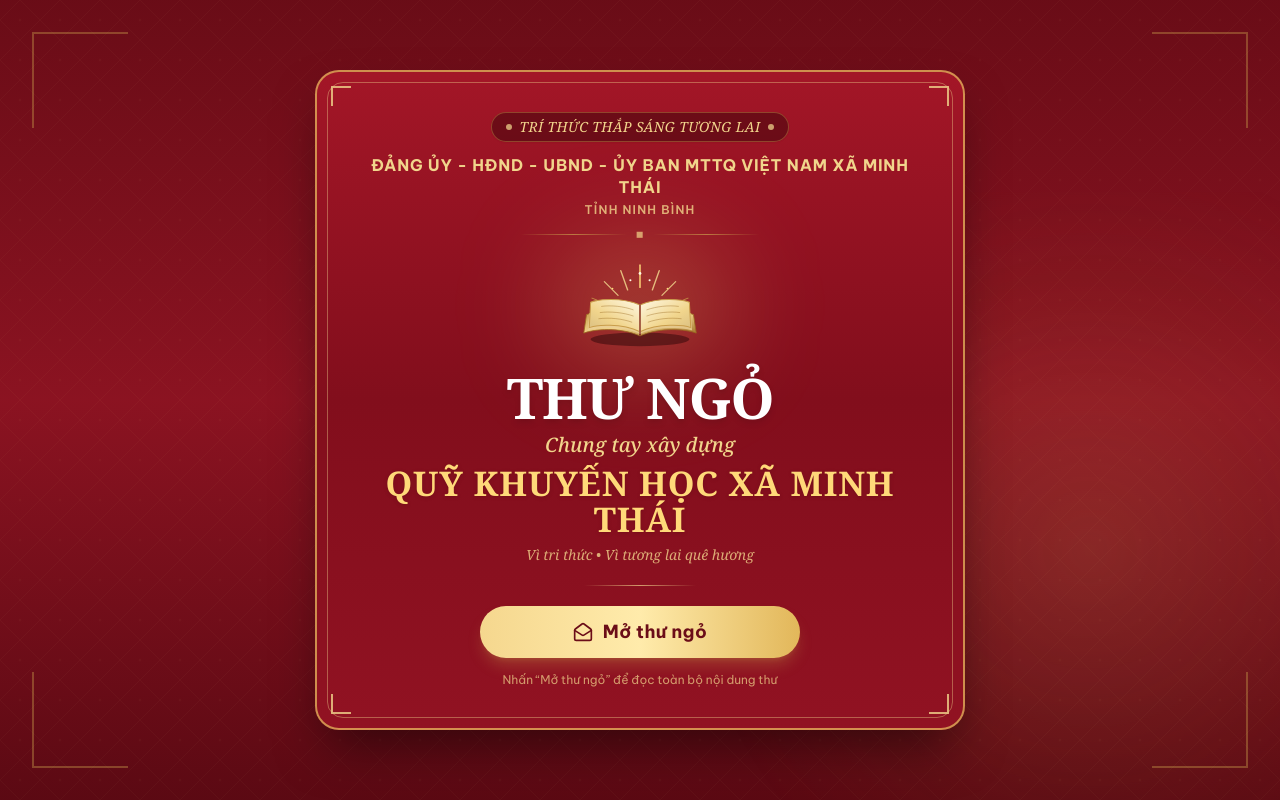
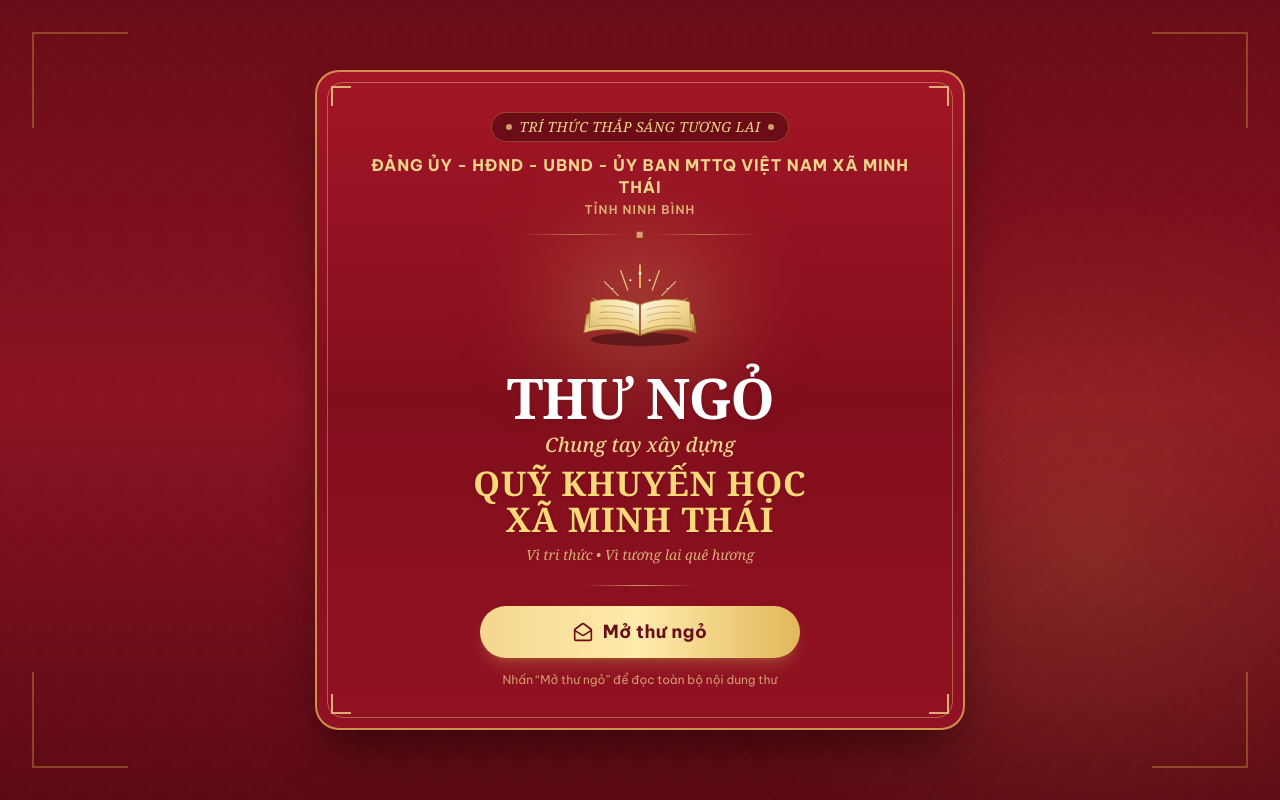
Before and after one commit to NguyenHan166/Thu-ngo-khuyen-hoc, a React (Vite) app: page / in a window 1280 px wide. Built offline with nearby package versions, Linux system fonts and the light colour scheme.

Commit message:
update fe

```diff
--- a/src/components/CoverScene.tsx
+++ b/src/components/CoverScene.tsx
@@ -47,9 +47,10 @@ export const CoverScene: React.FC<CoverSceneProps> = ({
           {letterContent.subTitle}
         </p>
 
-        {/* Fund Name */}
+        {/* Fund Name - Responsive: Single line on wide, breaks cleanly before "Xã Minh Thái" on narrow */}
         <h2 className="font-serif font-bold text-2xl sm:text-3xl md:text-[34px] text-gold-glow tracking-wide uppercase px-2 leading-tight drop-shadow">
-          {letterContent.fundName}
+          <span className="inline-block whitespace-nowrap">QUỸ KHUYẾN HỌC</span>{' '}
+          <span className="inline-block whitespace-nowrap">XÃ MINH THÁI</span>
         </h2>
 
         {/* Sub-motto */}
--- a/src/components/LetterTitle.tsx
+++ b/src/components/LetterTitle.tsx
@@ -37,7 +37,8 @@ export const LetterTitle: React.FC<LetterTitleProps> = ({ className = '' }) => {
 
       {/* Fund Name */}
       <h2 className="font-serif font-bold text-lg sm:text-xl md:text-2xl text-red-950 uppercase tracking-wide px-2 max-w-2xl mx-auto leading-snug">
-        {letterContent.fundName}
+        <span className="inline-block whitespace-nowrap">QUỸ KHUYẾN HỌC</span>{' '}
+        <span className="inline-block whitespace-nowrap">XÃ MINH THÁI</span>
       </h2>
 
       {/* Underline ornament */}
```
